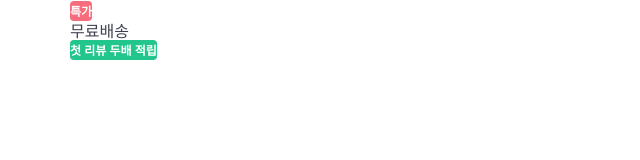
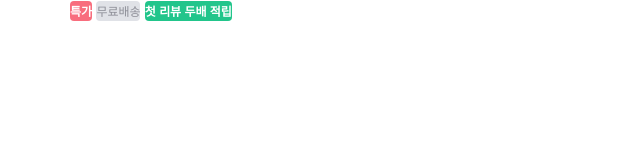
Before and after one commit to sehun21/Study-UI, a website: page index.html in a window 1280 px wide. Shown: the whole page, without its empty margins (0-640 px from the left). Drawn offline with nearby package versions, Linux system fonts and the light colour scheme; files that its build step writes are made by us from their sources.

Commit message:
sty) 오타 수정

```diff
--- a/styles/modules/_tags.scss
+++ b/styles/modules/_tags.scss
@@ -19,7 +19,7 @@
   background-color: $green;
 }
 
-.tag-gray {
+.tag-grey {
   @extend %tag-base;
   color: $secondary;
   background-color: $border;
```
